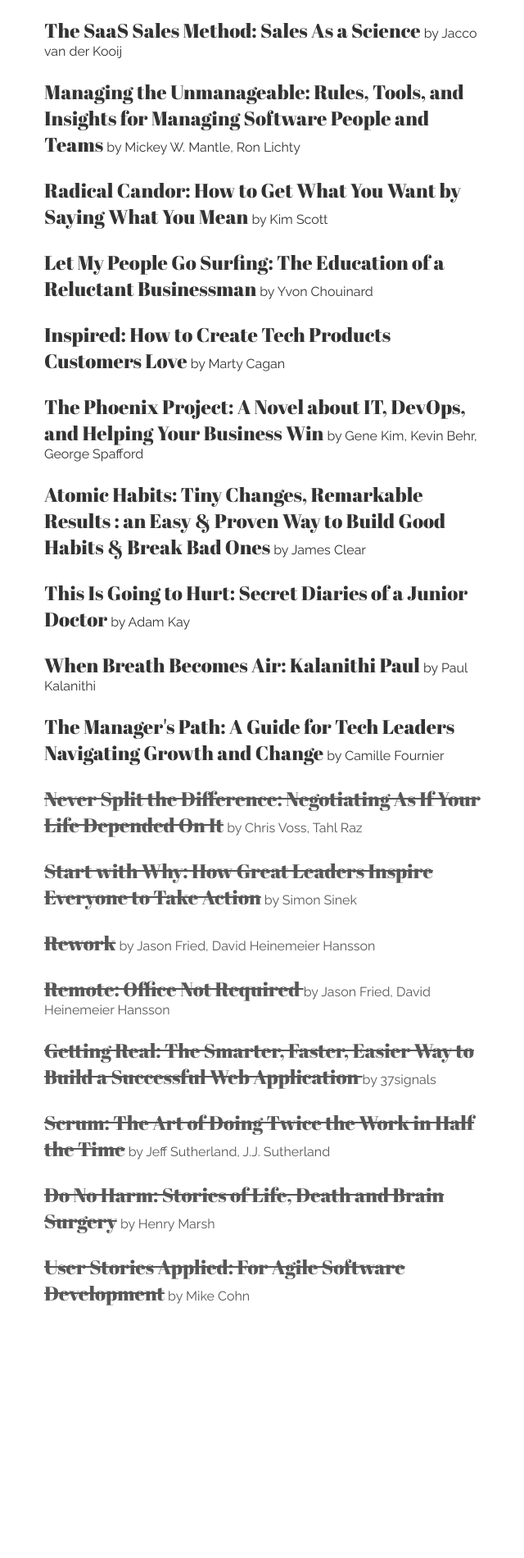
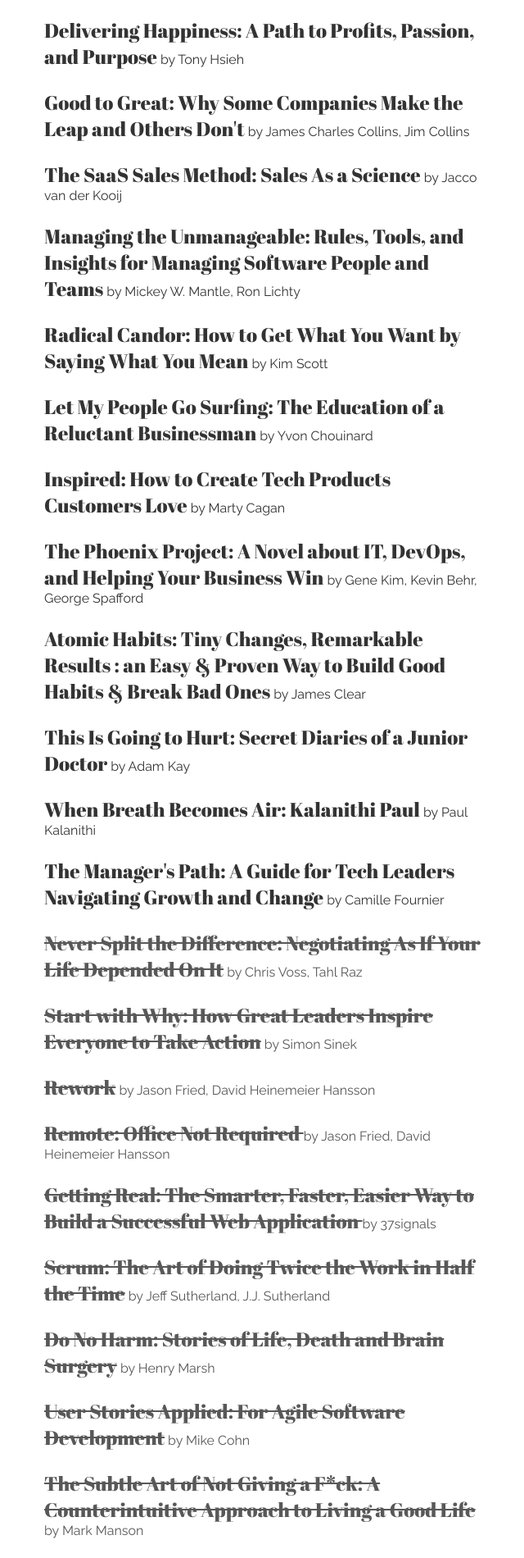
Before and after one commit to Khrystyna/what-i-read, a website: page public/index.html in a window 1280 px wide. Shown: the part 830-2730 px from the top of the page at 82% size, without its empty margins (186-826 px from the left). Before the commit the page ends 2447 px from the top, so only its background shows below. Drawn offline with Linux system fonts and the light colour scheme.

Commit message:
book: added new books to read 😍

```diff
--- a/public/index.html
+++ b/public/index.html
@@ -264,6 +264,24 @@
             <li class="book to-read">
               <a
                 class="book-title"
+                href="https://books.google.nl/books/about/Delivering_Happiness.html?id=RiH9CEQZcOMC&redir_esc=y"
+              >
+                Delivering Happiness: A Path to Profits, Passion, and Purpose</a
+              >
+              by Tony Hsieh
+            </li>
+            <li class="book to-read">
+              <a
+                class="book-title"
+                href="https://books.google.nl/books?id=xN-xvQ7PbloC&dq=good+to+great&hl=en&sa=X&ved=2ahUKEwjTrois4Z_tAhUJ3aQKHbL5CtUQ6AEwAHoECAIQAg"
+              >
+                Good to Great: Why Some Companies Make the Leap and Others Don't</a
+              >
+              by James Charles Collins, Jim Collins
+            </li>
+            <li class="book to-read">
+              <a
+                class="book-title"
                 href="https://www.amazon.com/SaaS-Sales-Method-Science-Blueprints-ebook/dp/B07HKL3L2R"
               >
                 The SaaS Sales Method: Sales As a Science</a
@@ -418,6 +436,15 @@
               >
               by Mike Cohn
             </li>
+            <li class="book read">
+              <a
+                class="book-title"
+                href="https://books.google.nl/books?id=yng_CwAAQBAJ&dq=subtle+art+of+not+giving+a+f&source=gbs_navlinks_s"
+              >
+                The Subtle Art of Not Giving a F*ck: A Counterintuitive Approach to Living a Good Life</a
+              >
+              by Mark Manson
+            </li>
           </ul>
         </section>
         <section class="legend">
```
